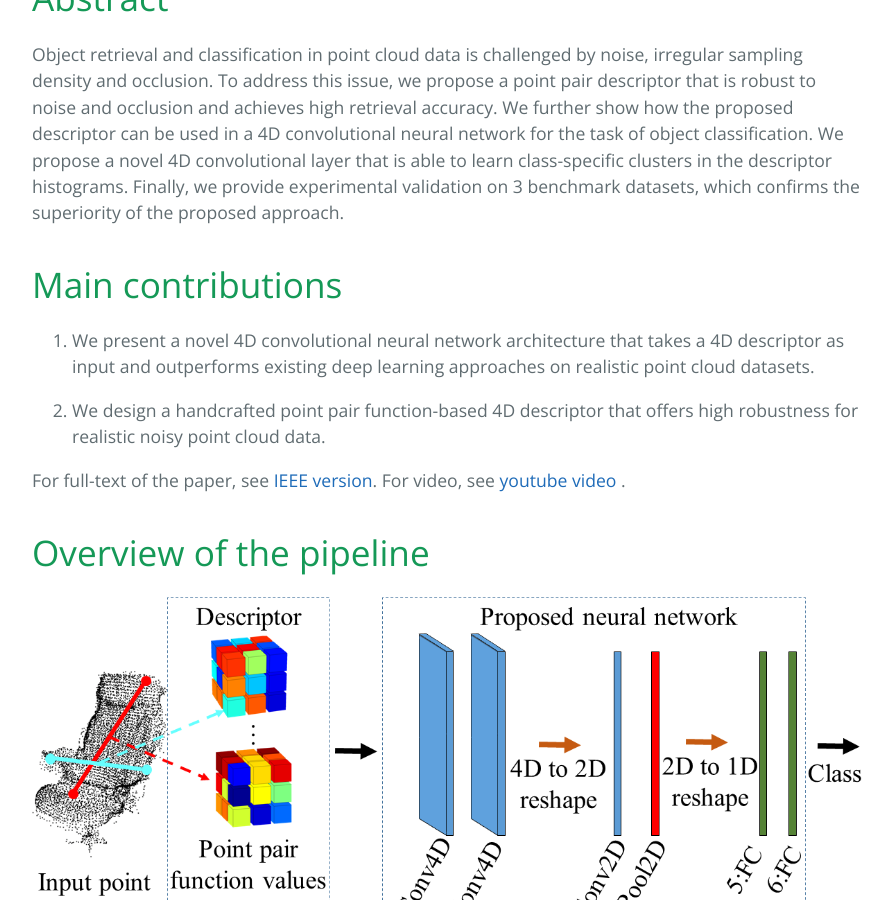
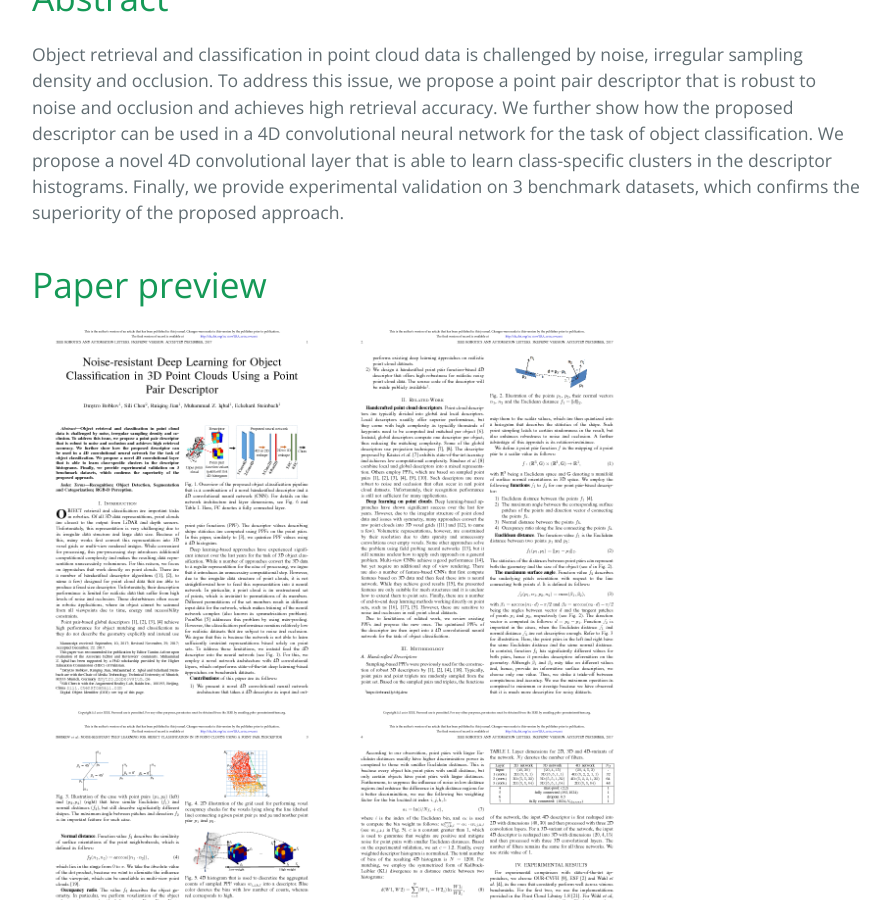
Before and after one commit to DBobkov/object-descriptor, a Jekyll site: the page built from index.md, in a window 1280 px wide and 900 px high, scrolled down 552 px. Shown: the whole window, without its empty margins (192-1085 px from the left). Built offline with Jekyll 4.4.1, drawn with Linux system fonts in a browser that asks for light colours; our own code applies the rules of GitHub Pages for plain Markdown files.

Commit message:
Added thumbnails

```diff
--- a/index.md
+++ b/index.md
@@ -5,6 +5,17 @@ layout: default
 # Abstract
 
 Object retrieval and classification in point cloud data is challenged by noise, irregular sampling density and occlusion. To address this issue, we propose a point pair descriptor that is robust to noise and occlusion and achieves high retrieval accuracy. We further show how the proposed descriptor can be used in a 4D convolutional neural network for the task of object classification. We propose a novel 4D convolutional layer that is able to learn class-specific clusters in the descriptor histograms. Finally, we provide experimental validation on 3 benchmark datasets, which confirms the superiority of the proposed approach.
+
+
+# Paper preview
+<img src="res/thumb-0.png" alt="Overview of the pipeline" width="300">
+<img src="res/thumb-1.png" alt="Overview of the pipeline" width="300">
+<img src="res/thumb-2.png" alt="Overview of the pipeline" width="300">
+<img src="res/thumb-3.png" alt="Overview of the pipeline" width="300">
+<img src="res/thumb-4.png" alt="Overview of the pipeline" width="300">
+<img src="res/thumb-5.png" alt="Overview of the pipeline" width="300">
+<img src="res/thumb-6.png" alt="Overview of the pipeline" width="300">
+<img src="res/thumb-7.png" alt="Overview of the pipeline" width="300">
 
 
 # Main contributions
```
Also changed, not shown: res/thumb-0.png (added), res/thumb-1.png (added), res/thumb-2.png (added), res/thumb-3.png (added), res/thumb-4.png (added), res/thumb-5.png (added), res/thumb-6.png (added), res/thumb-7.png (added).
